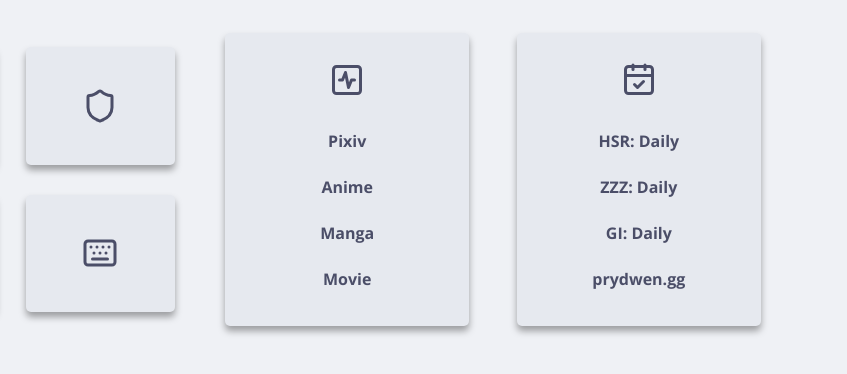
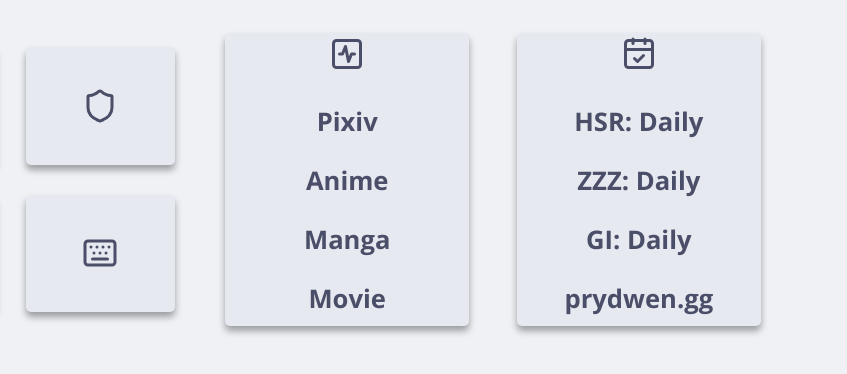
Before and after one commit to Oreo-1/bento-dashboard, a website: page index.html in a window 1280 px wide. Shown: the part 388-762 px from the top of the page, 433-1280 px from the left. Drawn offline with nearby package versions, Linux system fonts and the light colour scheme.

Commit message:
Update app.css

```diff
--- a/app.css
+++ b/app.css
@@ -17,7 +17,7 @@
   --fg-primary: 12vh; /* Time and Greetings */
   --fg-secondary: 3vh; /* Greetings and Weather widger */
   --fg-date: 8vh; /* Date */
-  --fg-list: 2vh; /* Links List */
+  --fg-list: 3.2vh; /* Links List */
   --icon: 4.5vh; /* Icon Size */
 
 }
```
